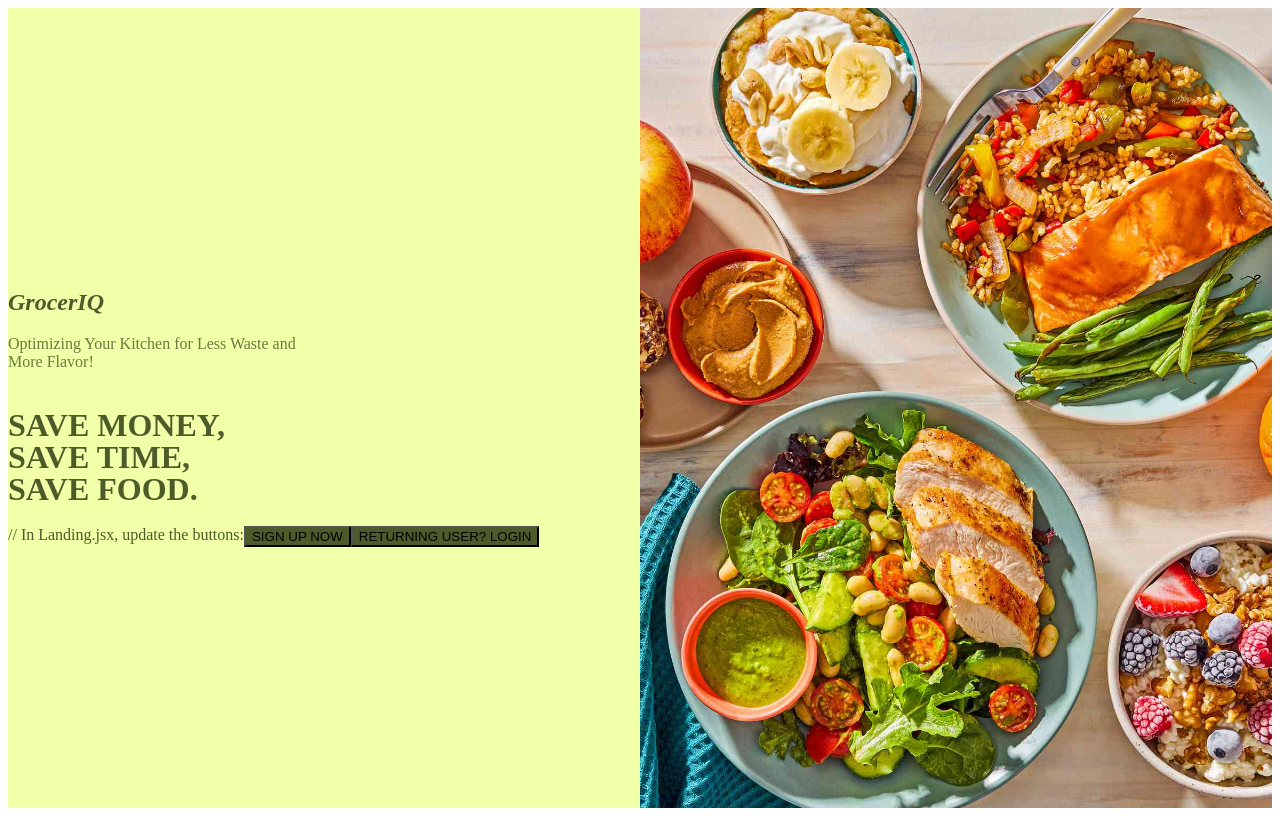
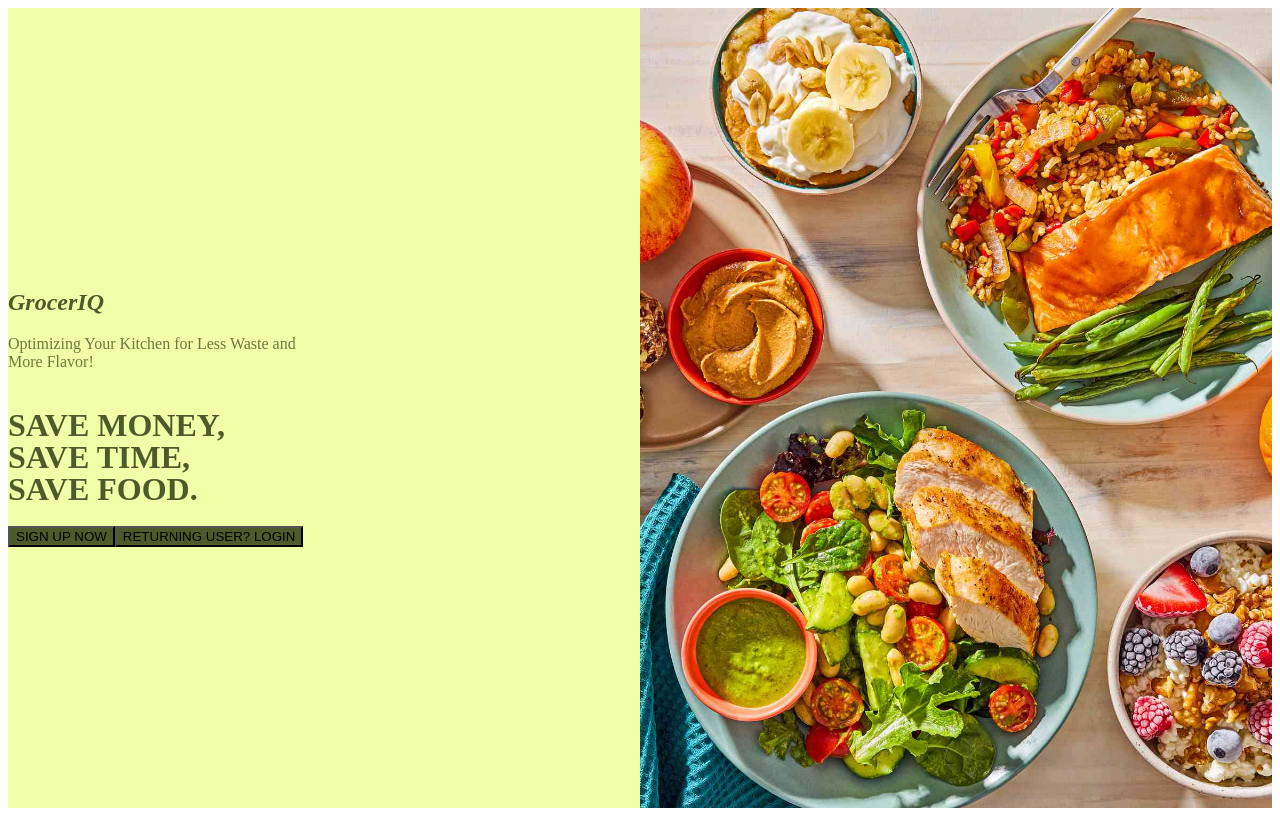
Before and after one commit to shwetamadhale/groceriq, a React (Vite) app in the folder groceriq/: page / in a window 1280 px wide. Built offline with nearby package versions, Linux system fonts and the light colour scheme.

Commit message:
Fixed button bug

```diff
--- a/groceriq/src/pages/Landing.jsx
+++ b/groceriq/src/pages/Landing.jsx
@@ -26,7 +26,6 @@
 
         {/* Buttons */}
         <div className="flex gap-8">
-          // In Landing.jsx, update the buttons:
           <button
             onClick={() => navigate("/signup")}
             className="bg-[#4d5b2a] text-white px-8 py-4 text-lg font-bold tracking-wide hover:bg-[#39451f] transition-colors duration-200 shadow-lg"
```
